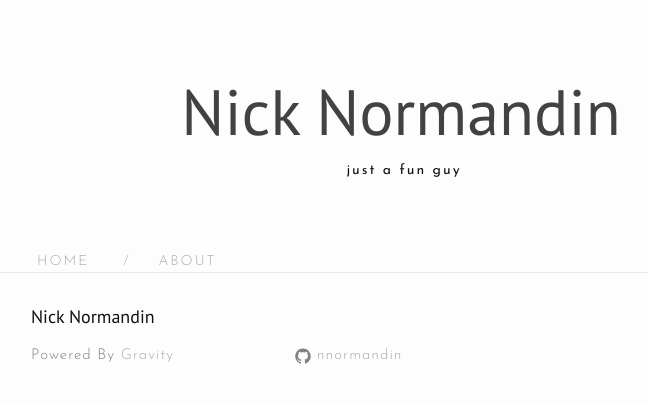
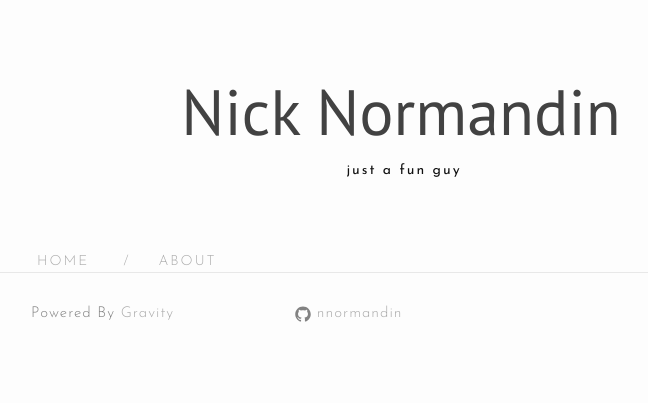
Before and after one commit to nnormandin/nnormandin.github.io, a Jekyll site: the page built from index.html, in a window 1280 px wide. Shown: the top 403 px of the page, without its empty margins (239-887 px from the left). Built offline with Jekyll 4.4.1, drawn with Linux system fonts in a browser that asks for light colours; nearby versions of some CDN libraries; the list of posts is cut into pages by our own code.

Commit message:
Update footer.html

```diff
--- a/_includes/footer.html
+++ b/_includes/footer.html
@@ -2,7 +2,6 @@
 
   <div class="wrapper">
 
-    <h2 class="footer-heading small-site-title">{{ site.title }}</h2>
 
     <div class="footer-col-wrapper">
       <div class="footer-col footer-col-1">
```
